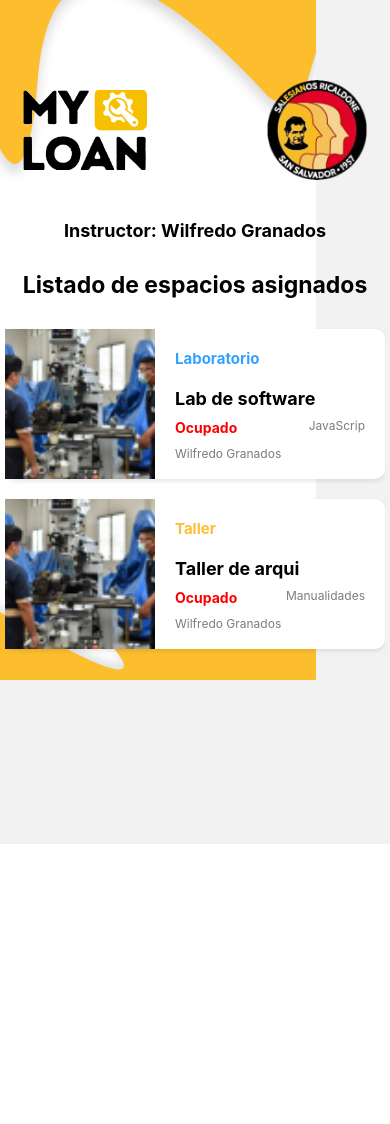
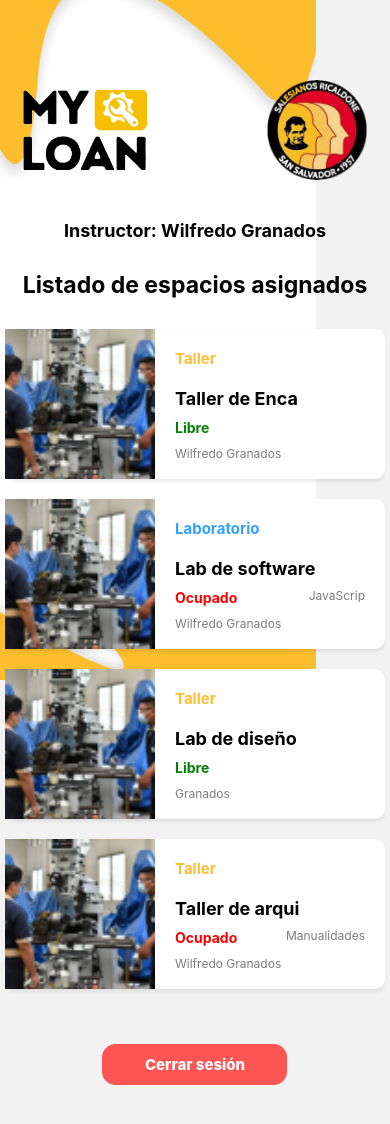
Before and after one commit to Josueek/My_Loan_Android, a React Native app: screen /InstructoritrStack in a window 390 px wide. Shown: the top 1124 px of the page. Before the commit the page ends 844 px from the top, so only its background shows below. Built offline with nearby package versions, Linux system fonts and the light colour scheme.

Commit message:
Parte de diseño terminados

```diff
--- a/src/components/Buttons/Buttons.js
+++ b/src/components/Buttons/Buttons.js
@@ -5,6 +5,7 @@ export default function Buttons({ textoBoton, accionBoton, color }) {
     const Colores = {
         Amarillo: '#FCBE2D',
         Gris: '#C4C4C4',
+        Rojo: '#FD5454',
     };
 
     // Si el color proporcionado coincide con una clave del objeto Colores, usamos ese color
--- a/src/screens/LoginScreen.js
+++ b/src/screens/LoginScreen.js
@@ -25,7 +25,7 @@ const authenticateUser = (Usuario, clave) => {
 
 // Componente principal de la pantalla de inicio de sesión
 export default function LoginScreen({ navigation }) {
-    const [Usuario, setUsuario] = useState(''); // Estado para el nombre de usuario
+    const [Usuario, setUsuario] = useState('ii'); // Estado para el nombre de usuario
     const [clave, setClave] = useState('123'); // Estado para la contraseña
 
     // Función para manejar el inicio de sesión
--- a/src/screens/screenCFP/instructorCFP/CursoScreen.js
+++ b/src/screens/screenCFP/instructorCFP/CursoScreen.js
@@ -1,17 +1,25 @@
 import React from 'react';
-import { View, Text, StyleSheet, Image, FlatList, TouchableOpacity } from 'react-native';
+import { View, Text, StyleSheet, Image, FlatList, TouchableOpacity, Button } from 'react-native';
 import { useNavigation } from '@react-navigation/native';
 // Componente para el fondo de pantalla
 import BackgroundImage from '../../../components/BackgroundImage';
+import Buttons from '../../../components/Buttons/Buttons';
 // Datos que se muestran en las tarjetas
 import Data from '../../../data/dataCFP/CursosCFP';
 
+
 // funciona para filtrar los datos para que solo incluyan los registros con el ID específico
-const filteredData = Data.filter(item => item.id === '1' || item.id === '4'); // Cambia '1' y '2' por los IDs que necesitas
+const filteredData = Data.filter(item => item.id === '1' || item.id === '4' || item.id === '2'); // Cambia '1' y '2' por los IDs que necesitas
+
 
 // Pantalla que muestra todos los cursos
 const CursoScreen = () => {
     const navigation = useNavigation();
+
+    //Cerrar sesion
+    const CerrarSesion = () => {
+        navigation.navigate('Login');
+    };
 
     // Funciona para ver el estilo de la carta renderizada
     const renderItem = ({ item }) => {
@@ -35,12 +43,13 @@ const CursoScreen = () => {
     };
 
     return (
-        <BackgroundImage background="AdminCFP">
+        <BackgroundImage background="AdminCFP" >
             <View style={styles.container}>
                 <Image
                     source={require('../../../../assets/myloanLogo.png')}
                     style={styles.logo} />
                 <Text style={styles.title}>Listado de cursos asignados</Text>
+
                 <View style={styles.flatListContainer}>
                     <FlatList
                         data={filteredData} // Usar los datos filtrados
@@ -50,8 +59,17 @@ const CursoScreen = () => {
                         contentContainerStyle={styles.flatListContent}
                     />
                 </View>
+                <View style={styles.Cerrar}>
+                    <Buttons
+                        textoBoton={'Cerrar sesión'} // Botón para iniciar sesión
+                        accionBoton={CerrarSesion}
+                        style={styles.Iniciar}
+                        color="Rojo" />
+                </View>
+
+
             </View>
-        </BackgroundImage>
+        </BackgroundImage >
     );
 }
 
@@ -63,7 +81,7 @@ const styles = StyleSheet.create({
     },
     flatListContainer: {
         padding: 10,
-        height: '75%',
+        height: '65%',
     },
     cardContainer: {
         backgroundColor: '#fff',
@@ -140,6 +158,9 @@ const styles = StyleSheet.create({
         padding: 3,
         paddingLeft: 5,
         alignContent: 'center',
+    }, Cerrar: {
+
+        alignContent: 'center',
     }
 });
 
--- a/src/screens/screenITR/profesorITR/EspaciosAsignados.js
+++ b/src/screens/screenITR/profesorITR/EspaciosAsignados.js
@@ -3,6 +3,7 @@ import { View, Text, StyleSheet, Image, FlatList, TouchableOpacity } from 'react
 import { useNavigation } from '@react-navigation/native';
 // Componente para definir el fondo
 import BackgroundImage from '../../../components/BackgroundImage';
+import Buttons from '../../../components/Buttons/Buttons';
 // datos para crear las card
 import Data from '../../../data/dataCFP/EspaciosITR';
 
@@ -14,8 +15,13 @@ const EspaciosAsignados = () => {
         navigation.navigate('DatosEspacios');
     };
 
+    //Cerrar sesion
+    const CerrarSession = () => {
+        navigation.navigate('Login');
+    };
+
     // Filtrar los datos para que solo incluyan los registros con el ID específico
-    const filteredData = Data.filter(item => item.id === '2' || item.id === '4');
+    const filteredData = Data.filter(item => item.id === '2' || item.id === '4' || item.id === '1' || item.id === '3');
 
     // Filtrar el instructor específico
     const instructorData = Data.find(item => item.id === '2'); // Cambia '2' por el ID que necesitas
@@ -58,11 +64,19 @@ const EspaciosAsignados = () => {
 
                 <Text style={styles.title}>Listado de espacios asignados</Text>
                 <FlatList
+                    style={styles.lista}
                     data={filteredData} // Pasa los datos filtrados aquí
                     renderItem={renderItem}
                     keyExtractor={(item) => item.id}
                     contentContainerStyle={styles.list}
                 />
+                <View style={styles.Cerrar}>
+                    <Buttons
+                        color={'Rojo'}
+                        textoBoton={"Cerrar sesión"}
+                        accionBoton={CerrarSession} // Asegúrate de pasar la función onPress
+                    />
+                </View>
             </View>
         </BackgroundImage>
     );
@@ -73,6 +87,7 @@ const styles = StyleSheet.create({
         flex: 1,
         paddingTop: 30,
         alignItems: 'center',
+        justifyContent: 'space-between', // Asegura que los elementos estén distribuidos
     },
     list: {
         alignItems: 'center',
@@ -96,7 +111,7 @@ const styles = StyleSheet.create({
     },
     cardContent: {
         padding: 20,
-        marginBottom: 50,
+        marginBottom: 20,
         flex: 1,
     },
     tipoEspacio: {
@@ -172,6 +187,14 @@ const styles = StyleSheet.create({
         fontWeight: 'bold',
         marginVertical: 10,
     },
+    lista: {
+        marginBottom: 40,
+    },
+    Cerrar: {
+        width: '100%',
+        alignItems: 'center',
+        marginBottom: 40,
+    }
 });
 
 export default EspaciosAsignados;
--- a/src/screens/screenITR/profesorITR/ObservHechas.js
+++ b/src/screens/screenITR/profesorITR/ObservHechas.js
@@ -2,10 +2,17 @@ import React, { useState } from 'react';
 import { StyleSheet, Text, View, TouchableOpacity, Alert, Image } from 'react-native';
 //Componente para establecer un fondo diferente en cada pantalla
 import BackgroundImage from '../../../components/BackgroundImage';
+// datos para crear las card
+import Data from '../../../data/dataCFP/EspaciosITR';
+import { useNavigation } from '@react-navigation/native';
 
 const ObservHechas = () => {
 
-    const [Observ, setObser] = useState('');
+    //Navegabilidad
+    const navigation = useNavigation();
+
+    //Seleccionamos la imagen para renderizarla
+    const imageToDisplay = Data.length > 0 ? Data[0].Imagen : null;
 
     return (
         <BackgroundImage background="InstructoritrScreen">
@@ -13,6 +20,14 @@ const ObservHechas = () => {
                 <View style={styles.Logos}>
                     <Image source={require('../../../../assets/myloanLogo.png')} style={styles.logo} />
                     <Image source={require('../../../../assets/LogoRicaldone.png')} style={styles.logoRical} />
+                </View>
+                {imageToDisplay && (
+                    <View style={styles.ImageContainer}>
+                        <Image Source={imageToDisplay} style={styles.image} />
+                    </View>
+                )}
+                <View>
+
                 </View>
             </View>
         </BackgroundImage>
@@ -41,6 +56,8 @@ const styles = StyleSheet.create({
         height: 80,
         marginTop: 50,
         marginBottom: 30,
-    },
+    }, image: {
+        width: 50
+    }
 });
 export default ObservHechas;
```
